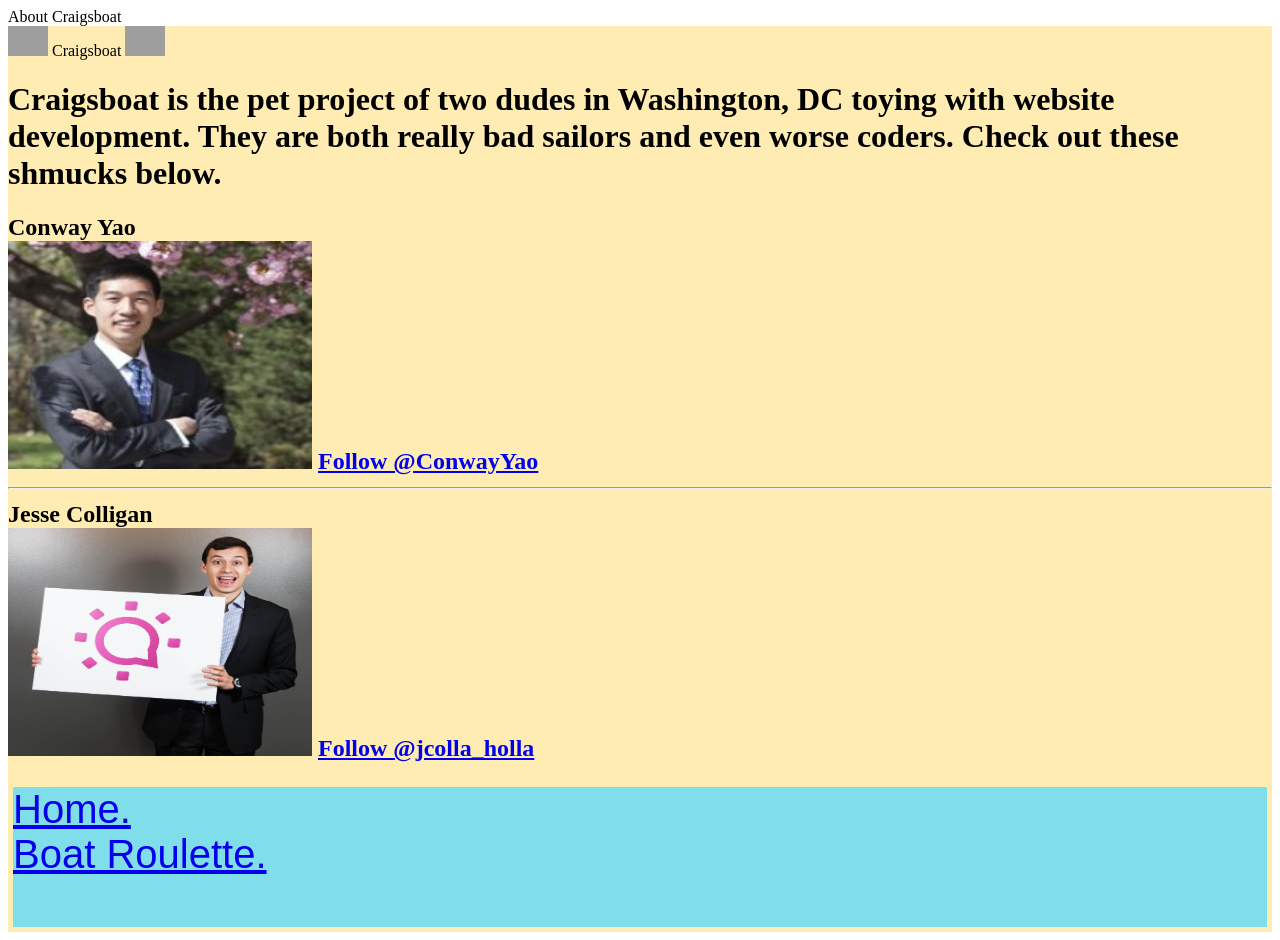
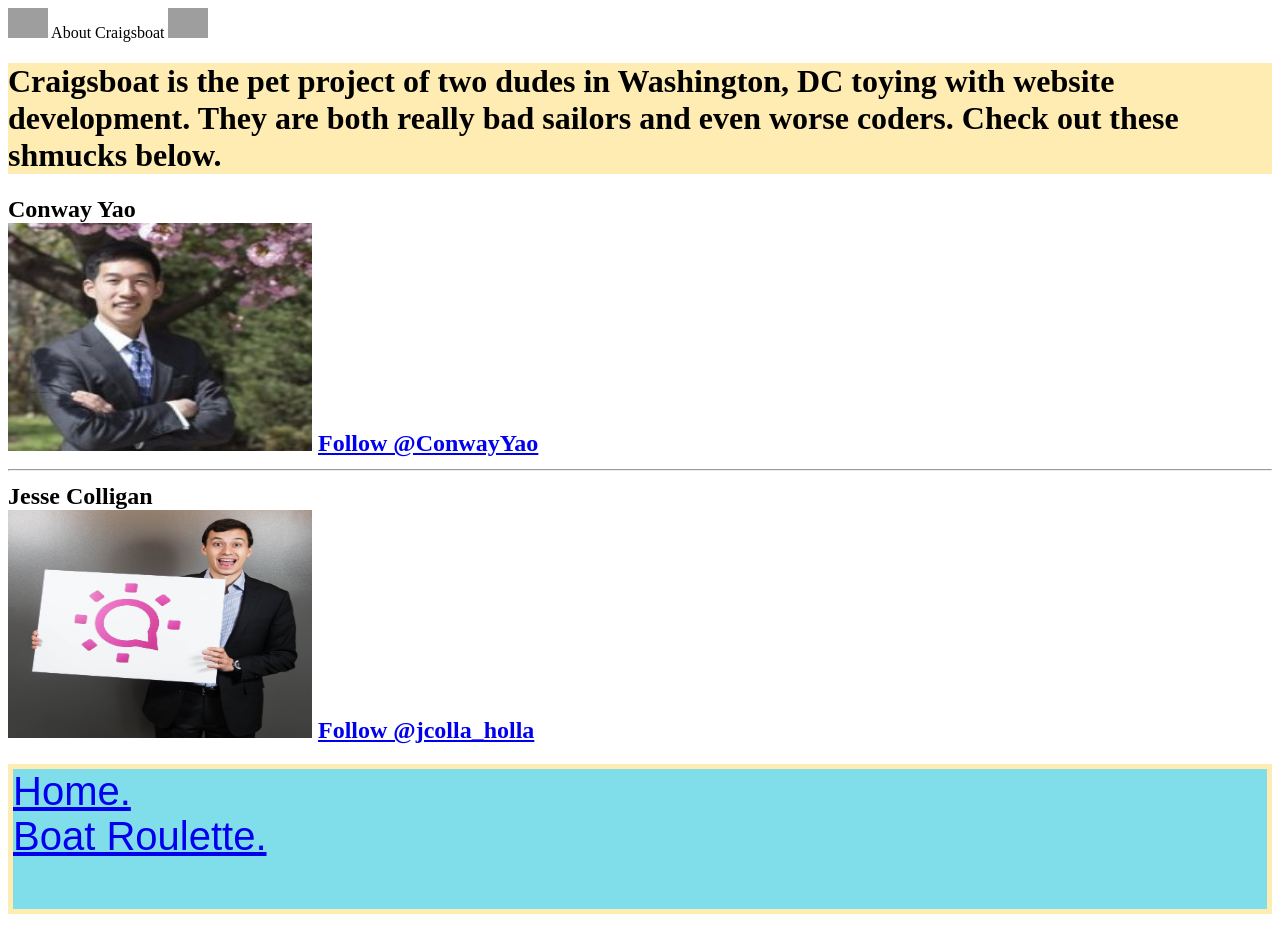
Before and after one commit to conwayyao/Craigsboat, a plain HTML site: page aboutcraigsboat.html in a window 1280 px wide. Drawn offline with Linux system fonts and the light colour scheme; grey boxes are pictures that could not be loaded.

Commit message:
Update aboutcraigsboat.html

```diff
--- a/aboutcraigsboat.html
+++ b/aboutcraigsboat.html
@@ -10,14 +10,13 @@
     <meta name="theme-color" content="#ffffff">
 
    <!--to add CSS details once Favicon and title resolved-->
-   About Craigsboat
+
+    <img @ src= https://www.updplastics.com/wp-content/uploads/metal-framed-windshields.png @ height = 30/>
+      About Craigsboat
+<img @ src= https://www.updplastics.com/wp-content/uploads/metal-framed-windshields.png @ height = 30/>
 
 </head>
 <body>
-  <div class = "body">
-    <img @ src= https://www.updplastics.com/wp-content/uploads/metal-framed-windshields.png @ height = 30/>
-      Craigsboat
-<img @ src= https://www.updplastics.com/wp-content/uploads/metal-framed-windshields.png @ height = 30/>
   <h1>
       <div class = "body">
     Craigsboat is the pet project of two dudes in Washington, DC toying with website development.  They are both really bad sailors and even worse coders.  Check out these shmucks below.
```
